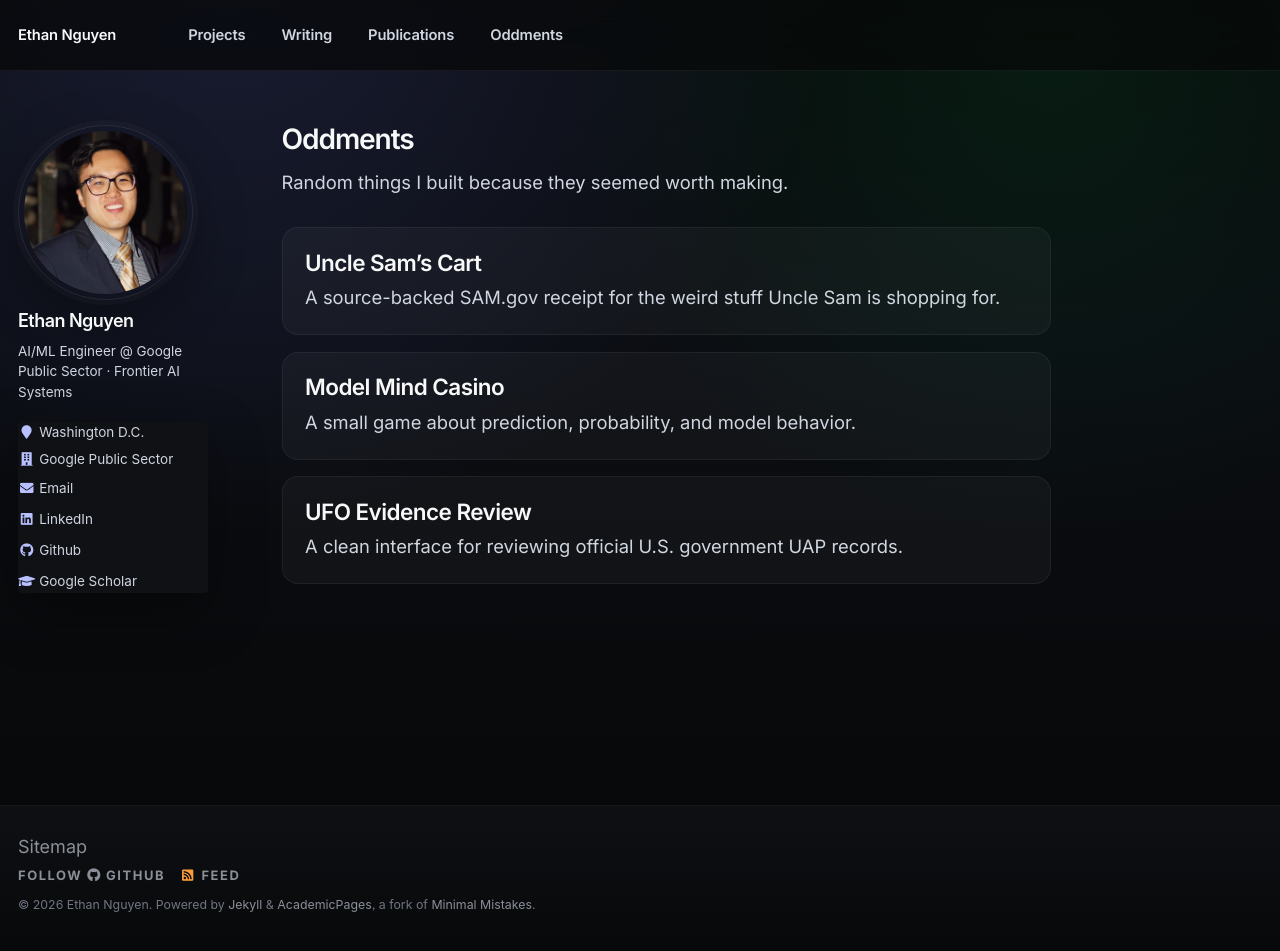
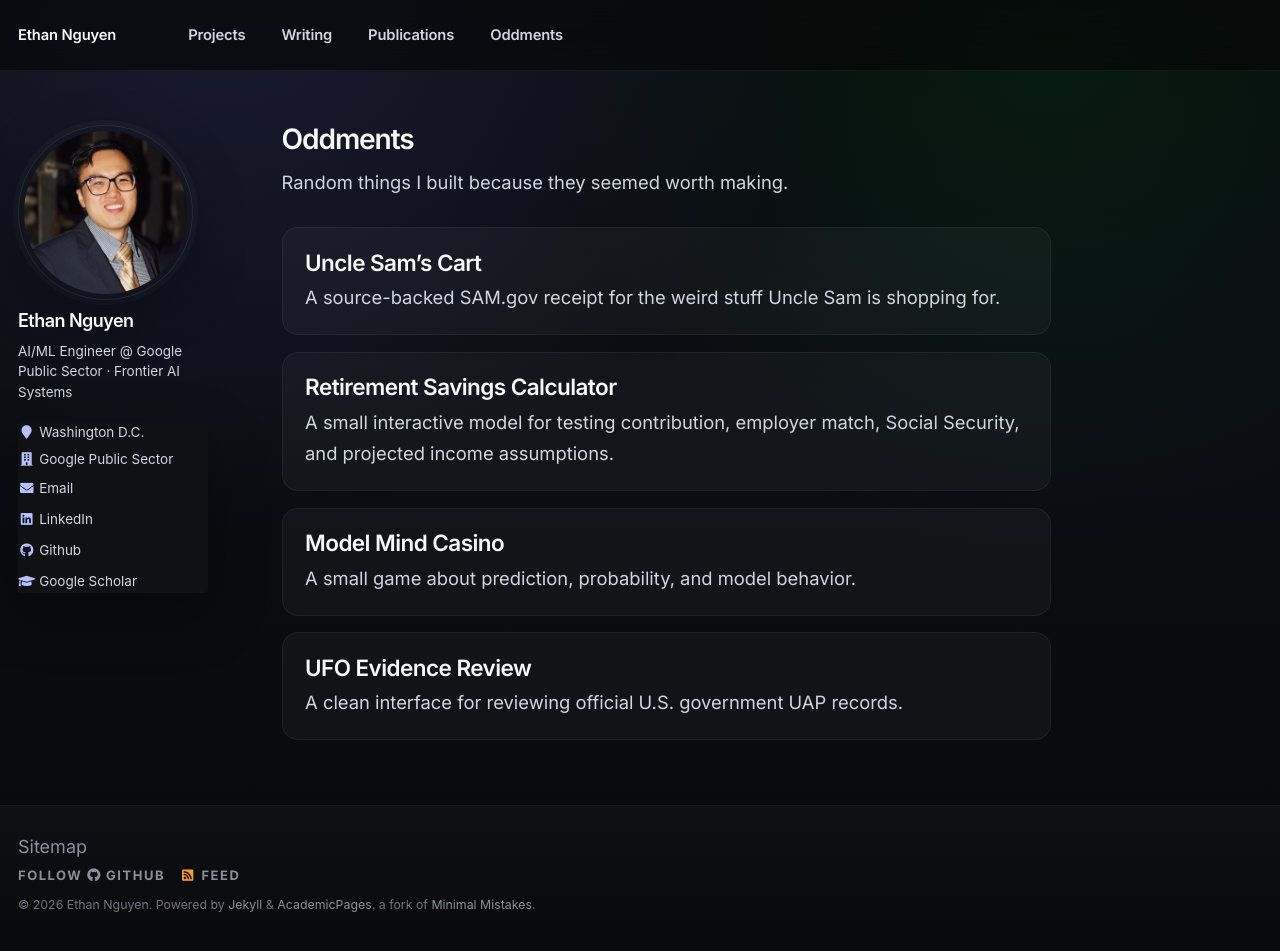
Before and after one commit to EthanHNguyen/ethanhnguyen.github.io, a Jekyll site: the page built from _pages/experiments.html, in a window 1280 px wide and 951 px high. Built offline with Jekyll 4.4.1, drawn with Linux system fonts in a browser that asks for light colours.

Commit message:
Add retirement calculator to Oddments

```diff
--- a/_pages/experiments.html
+++ b/_pages/experiments.html
@@ -16,6 +16,11 @@ author_profile: true
   </article>
 
   <article class="experiment-item">
+    <h2><a href="/retirement-calculator/">Retirement Savings Calculator</a></h2>
+    <p>A small interactive model for testing contribution, employer match, Social Security, and projected income assumptions.</p>
+  </article>
+
+  <article class="experiment-item">
     <h2><a href="/model-mind-casino/">Model Mind Casino</a></h2>
     <p>A small game about prediction, probability, and model behavior.</p>
   </article>
```
